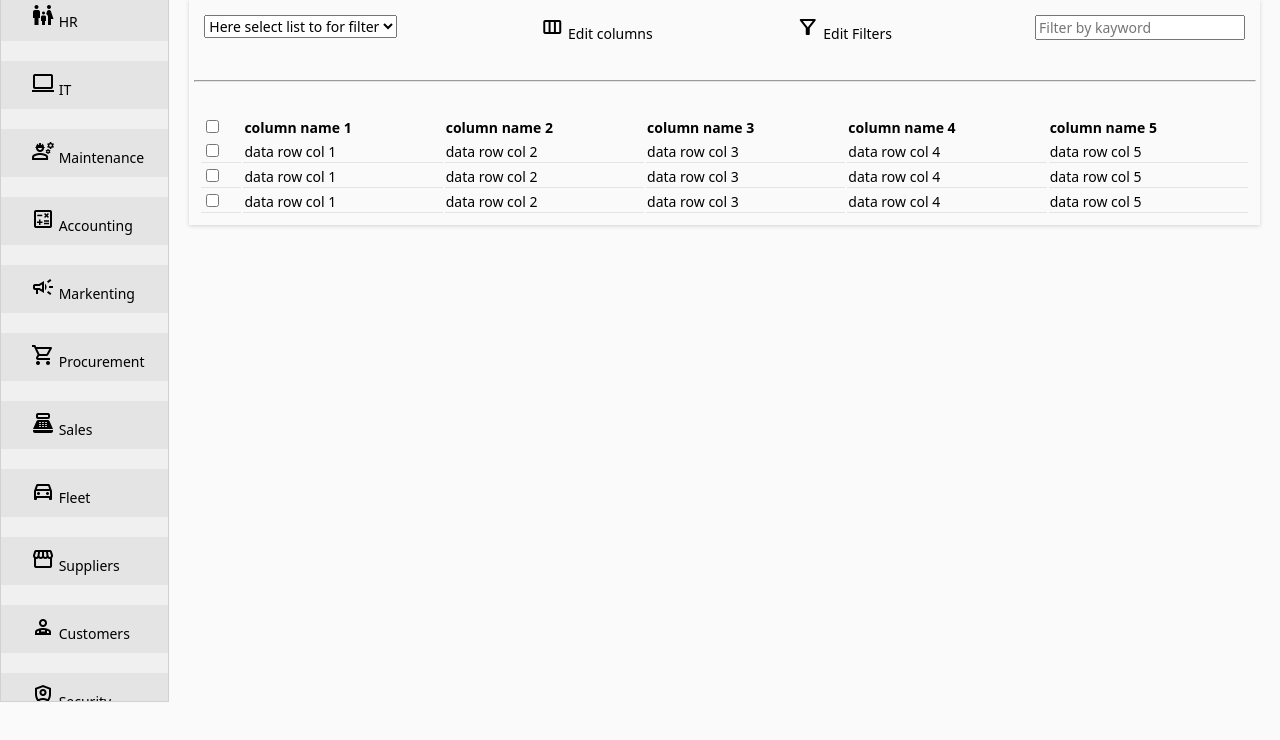
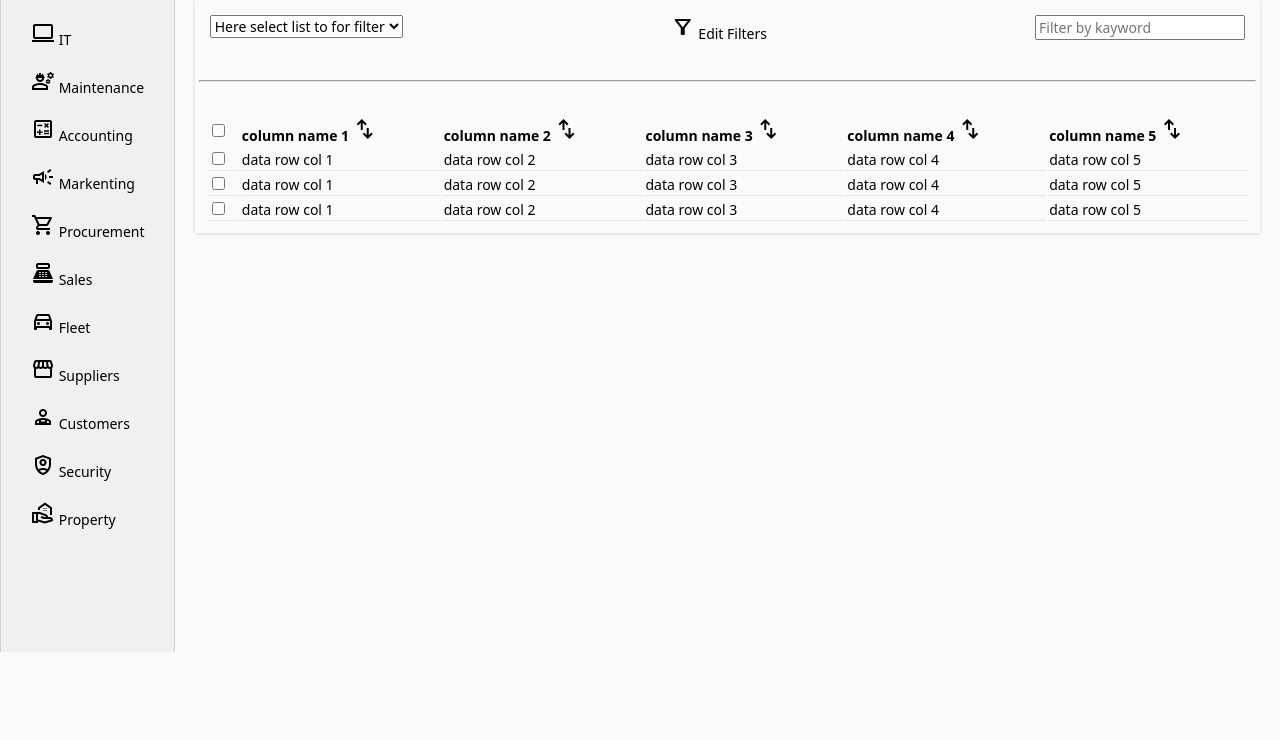
Before and after one commit to ali-alhashim/A-Dynamics, a plain HTML site: page index.html in a window 1280 px wide. Shown: the part 148-888 px from the top of the page. After the commit the page ends 800 px from the top, so only its background shows below. Drawn offline with nearby package versions, Linux system fonts and the light colour scheme.

Commit message:
fixed spacing

```diff
--- a/index.html
+++ b/index.html
@@ -50,9 +50,9 @@
     <li class="sidebar-item">
        <a href="" class="sidebar-item-link">
         <span class="material-symbols-outlined">
-            home
+            dashboard
             </span>
-         Home </a>
+         Dashboard </a>
     </li>
 
     <li class="sidebar-item">
@@ -166,39 +166,40 @@
 
 <!--work space-->
 <div class="work-space">
+    <div class="work-space-contaner">
 <!--subnavbar-->
 <div class="subnavbar">
 
     <div class="subnavbar-item">
-        <span class="material-symbols-outlined">
+        <span class="material-symbols-outlined btn">
             view_list
             </span>
         Focused view
     </div>
 
     <div class="subnavbar-item">
-        <span class="material-symbols-outlined">
+        <span class="material-symbols-outlined btn">
             monitoring
             </span>
         Show Chart
     </div>
 
     <div class="subnavbar-item">
-        <span class="material-symbols-outlined">
+        <span class="material-symbols-outlined btn">
             refresh
             </span>
         Refresh
     </div>
 
     <div class="subnavbar-item">
-        <span class="material-symbols-outlined">
+        <span class="material-symbols-outlined btn">
             summarize
             </span>
         Report
     </div>
 
     <div class="subnavbar-item">
-        <span class="material-symbols-outlined">
+        <span class="material-symbols-outlined btn">
             save
             </span>
         Export
@@ -218,15 +219,10 @@
             </select>
         </div>
 
-        <div class="filter-bar-item">
-            <span class="material-symbols-outlined">
-                view_column
-                </span>
-            Edit columns
-        </div>
+
 
         <div class="filter-bar-item">
-            <span class="material-symbols-outlined">
+            <span class="material-symbols-outlined btn">
                 filter_alt
                 </span> Edit Filters
         </div>
@@ -247,23 +243,25 @@
                 <input type="checkbox" name="select-all">
             </th>
             <th>
-                column name 1
+                column name 1 <span class="material-symbols-outlined btn"> swap_vert </span>
+
+
             </th>
 
             <th>
-                column name 2
+                column name 2 <span class="material-symbols-outlined btn"> swap_vert </span>
             </th>
 
             <th>
-                column name 3
+                column name 3 <span class="material-symbols-outlined btn"> swap_vert </span>
             </th>
 
             <th>
-                column name 4
+                column name 4 <span class="material-symbols-outlined btn"> swap_vert </span>
             </th>
 
             <th>
-                column name 5
+                column name 5 <span class="material-symbols-outlined btn"> swap_vert </span>
             </th>
         </thead>
 
@@ -336,6 +334,8 @@
 </div>
 <!--/work space content-->
 
+</div>
+<!--/work-space-contaner-->
 
 </div>
 <!--/ work space-->
--- a/static/css/main.css
+++ b/static/css/main.css
@@ -18,20 +18,17 @@ textarea {
     src: local('Segoe UI'), url("../font/Segoe_UI.ttf") format("ttf");
   }
 
-  html{
+  html, body{
     width: 100%;
-    height: 100%;
+    height: 100vh;
+    min-height: 100vh;
     padding: 0;
     margin: 0;
     overflow-x: hidden;
+    background-color: rgb(250, 250, 250);
   }
 
-  body{
-    background-color: rgb(250, 250, 250);
-    padding: 0;
-    margin: 0;
-    height: 100vh; /* Ensure the body takes full viewport height */
-  }
+
 
   .navbar
   {
@@ -50,7 +47,7 @@ textarea {
     margin-top: 12px;
     display: flex;
     flex-direction: row;
-    gap: 50px;
+
 
   }
   .brand{
@@ -83,16 +80,17 @@ textarea {
   {
     display: flex;
     flex-direction: row;
-    height: 100vh;
+    height: 100%;
     width: 100%;
 
   }
 
 .sidebar{
     width: 200px;
-    height: 100vh;
+    height: 100%;
     background-color: #f0f0f0;
-    overflow-y: scroll;
+    overflow-y: auto;
+    overflow-x: hidden;
     border: solid 1px #d1d1d1;
 
   }
@@ -102,7 +100,8 @@ textarea {
     height: 100%;
     display: flex;
     flex-direction: column;
-    padding: 20px;
+
+    margin: 0;
   }
 
   .subnavbar
@@ -141,8 +140,8 @@ textarea {
     display: flex;
     align-items: center;
     height: 48px;
-    margin: 10px 0;
-    background-color: #e4e4e4;
+
+
     width: 100%;
 
   }
@@ -150,6 +149,7 @@ textarea {
   .sidebar-item:hover
   {
     background-color: #f7f7f7;
+    border-left: #0a57c9 solid 10px;
   }
 
   .sidebar-item-link{
@@ -167,6 +167,11 @@ textarea {
     gap: 15px;
     display: flex;
     flex-direction: column;
+
+  }
+
+  .work-space-contaner{
+    padding: 20px;
   }
 
   .filter-bar
@@ -193,3 +198,6 @@ textarea {
     border-bottom: #e4e4e4 solid 1px;
     width: 99%;
   }
+  .btn{
+    cursor: pointer;
+  }
```
